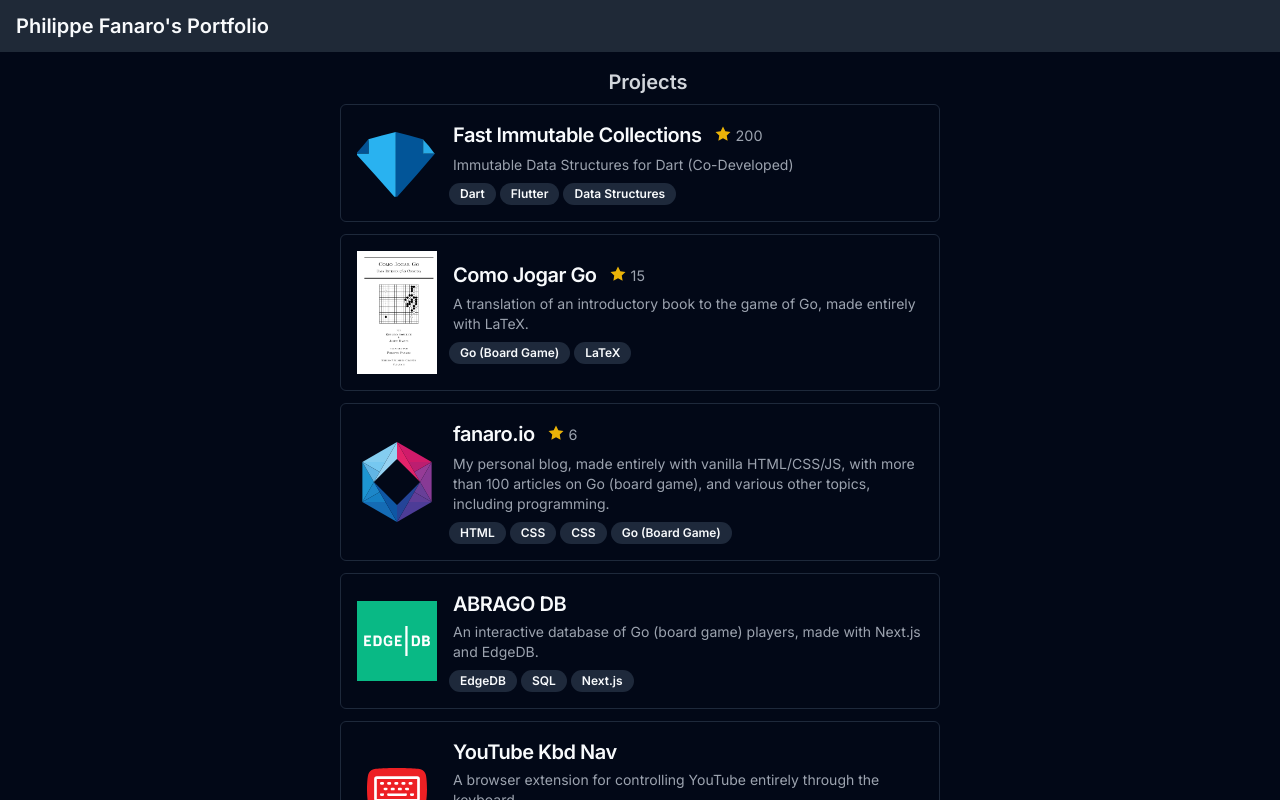
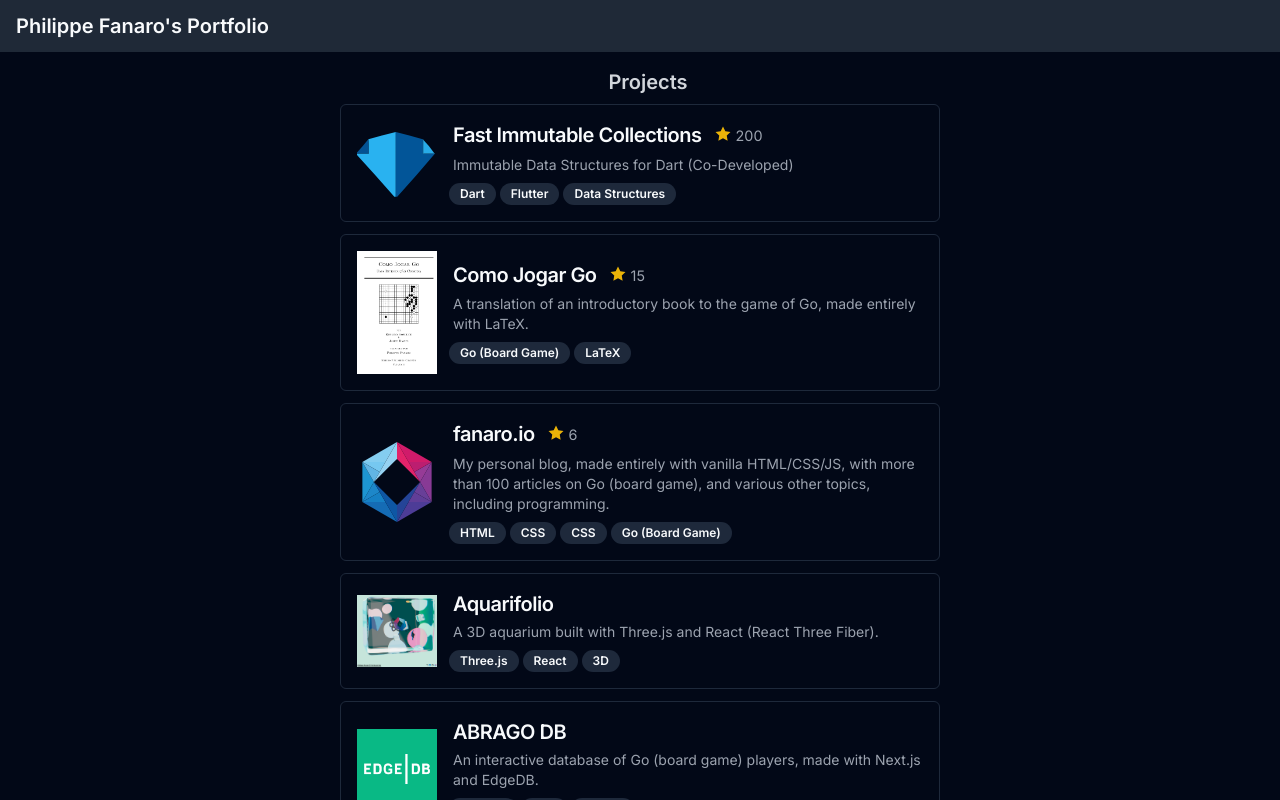
Before and after one commit to psygo/aquarifolio, a Next.js app: page /portfolio in a window 1280 px wide. Shown: the top 800 px of the page. Built offline with nearby package versions, Linux system fonts and the light colour scheme.

Commit message:
adding my aquarifolio to the list of projects

```diff
--- a/src/app/portfolio/page.tsx
+++ b/src/app/portfolio/page.tsx
@@ -52,6 +52,14 @@
               ]}
             />
             <ProjectCard
+              href="https://github.com/psygo/three-portfolio"
+              iconFilename="Portfolio_Screenshot.png"
+              iconAlt="Aquarifolio"
+              title="Aquarifolio"
+              description="A 3D aquarium built with Three.js and React (React Three Fiber)."
+              badgeList={["Three.js", "React", "3D"]}
+            />
+            <ProjectCard
               href="https://github.com/psygo/abragodb"
               iconFilename="edgedb.png"
               iconAlt="EdgeDB Logo"
```
Also changed, not shown: public/Portfolio_Screenshot.png (renamed from Portfolio_Screenshot.png), 1 other file (tests, documents, lock files or other folders).
